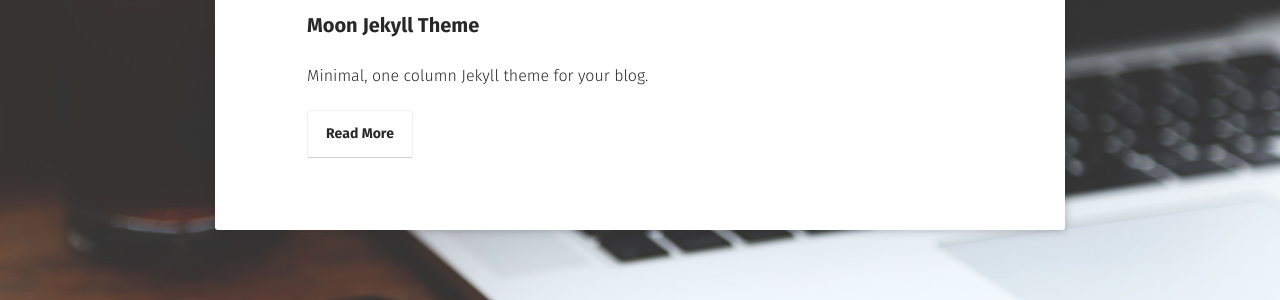
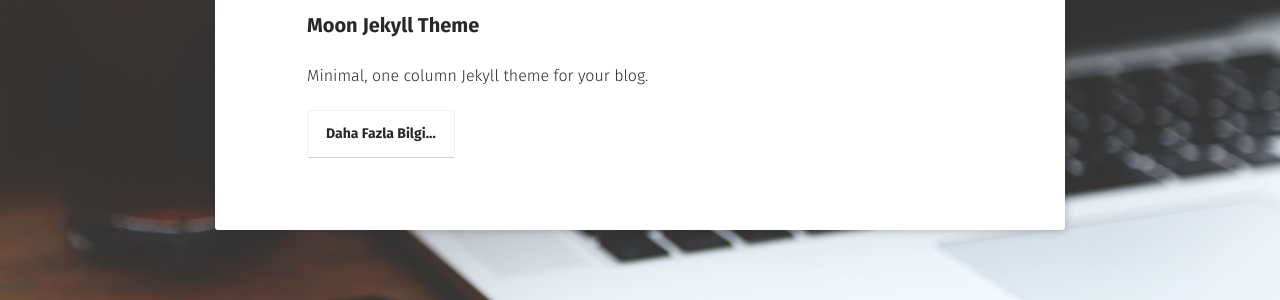
Before and after one commit to ssezgin94/mysite, a Jekyll site: the page built from projects/index.md, in a window 1280 px wide. Shown: the part 292-592 px from the top of the page. Built offline with Jekyll 4.4.1, drawn with Linux system fonts in a browser that asks for light colours; some web fonts are replaced.

Commit message:
Update project.html

```diff
--- a/_layouts/project.html
+++ b/_layouts/project.html
@@ -28,7 +28,7 @@ layout: compress
                         <li class="wow fadeInLeft" data-wow-duration="1.5s">
                             <a class="zoombtn" href="{{ site.url }}{{ post.url }}">{{ post.title }}</a>
                             <p>{{ post.excerpt }}</p>
-                            <a href="{{ site.url }}{{ post.url }}" class="btn zoombtn">Read More</a>
+                            <a href="{{ site.url }}{{ post.url }}" class="btn zoombtn">Daha Fazla Bilgi...</a>
                         </li>
                     </ul>
                       {% endif %}
```
